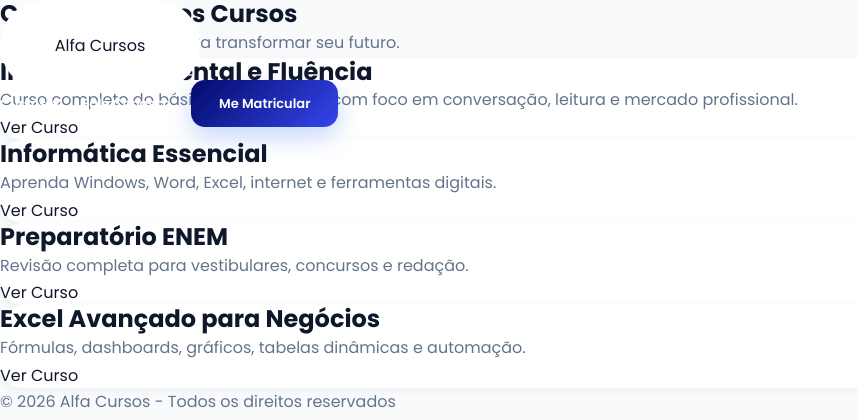
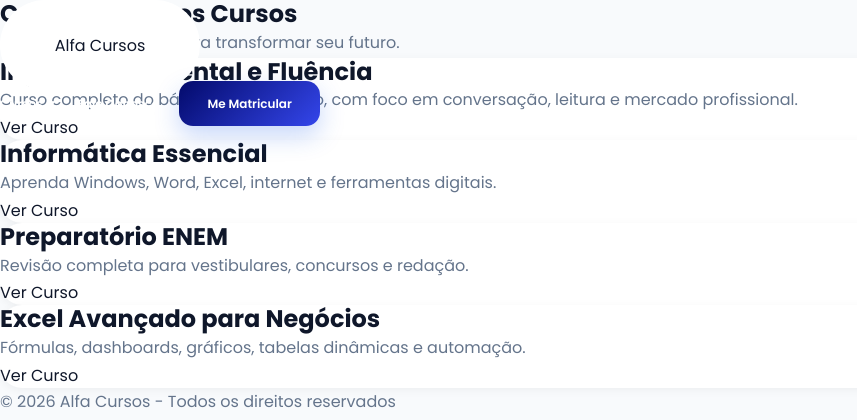
Before and after one commit to joaoguilherme09/alfa-site, a Flask app: page /cursos in a window 1280 px wide. Shown: the top 420 px of the page, without its empty margins (0-857 px from the left). Run offline with Flask 3, Linux system fonts and the light colour scheme.

Commit message:
reduzir tamanho

```diff
--- a/app/static/css/navbar.css
+++ b/app/static/css/navbar.css
@@ -146,7 +146,7 @@
 
     color: white;
 
-    font-size: 13px;
+    font-size: 12px;
 
     font-weight: 600;
 
```
